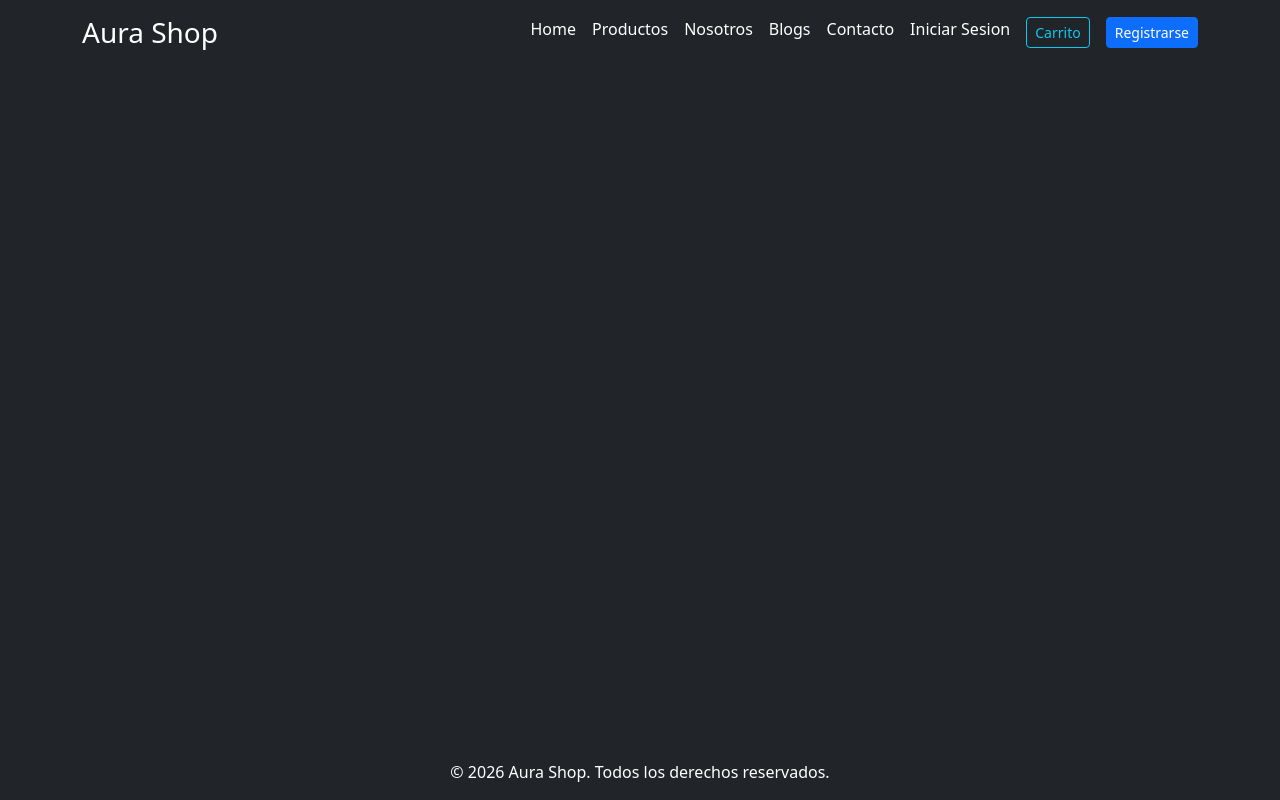
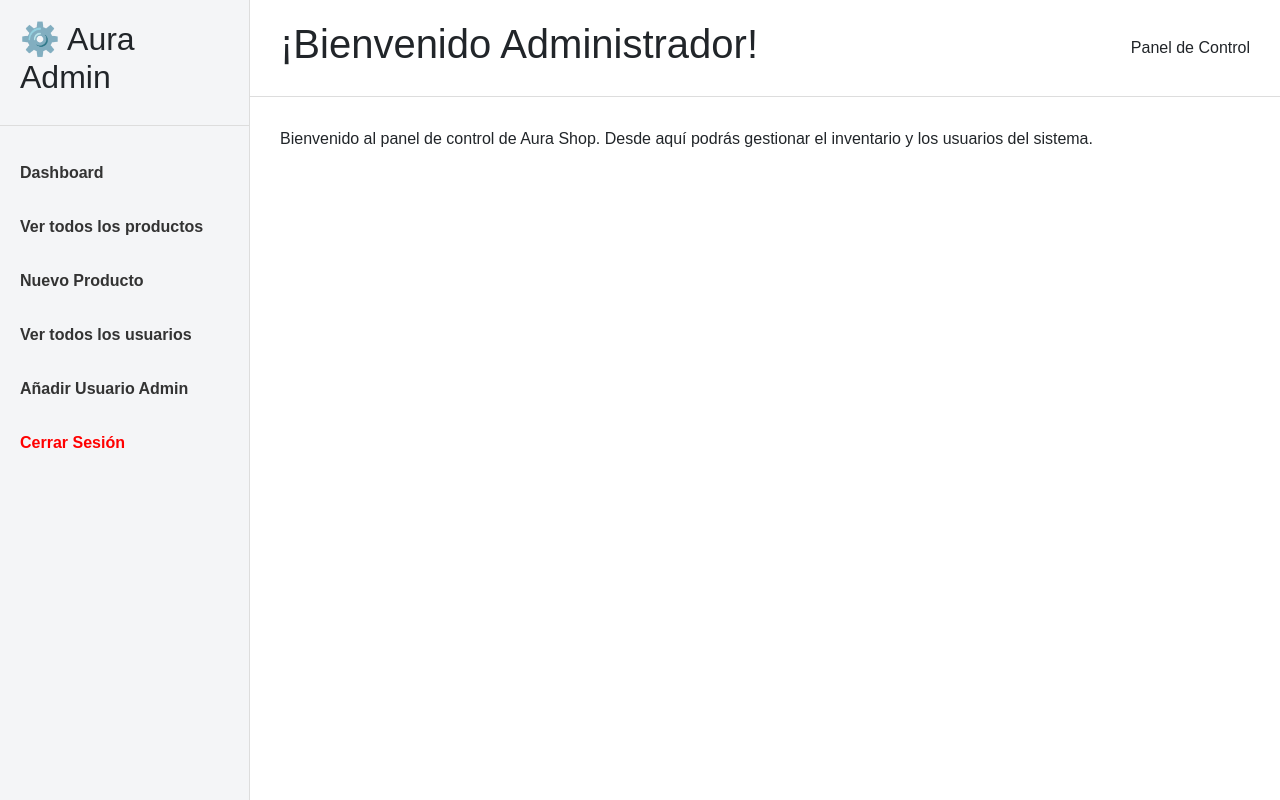
Before and after one commit to Fernand0SC/aura-shopEV2, a React (Vite) app: page /admin in a window 1280 px wide. Built offline with nearby package versions, Linux system fonts and the light colour scheme.

Commit message:
Se crea AdminLayout y se configuran rutas separadas para el panel de administracion

```diff
--- a/src/App.jsx
+++ b/src/App.jsx
@@ -1,4 +1,6 @@
 import { BrowserRouter as Router, Routes, Route } from 'react-router-dom';
+
+// Componentes y Páginas del Cliente
 import { Header } from './components/Header';
 import { Footer } from './components/Footer';
 import { Home } from './pages/Home';
@@ -10,25 +12,37 @@ import { Registro } from './pages/Registro';
 import { Nosotros } from './pages/Nosotros';
 import { Blogs } from './pages/Blogs';
 
+// Páginas del Administrador
+import { AdminHome } from './pages/AdminHome';
+
+//molde cliente (con Header y Footer)
+const ClientLayout = ({ children }) => (
+  <div className="d-flex flex-column min-vh-100 bg-dark text-white">
+    <Header />
+    <main className="flex-grow-1">
+      {children}
+    </main>
+    <Footer />
+  </div>
+);
+
 function App() {
   return (
     <Router>
-      <div className="d-flex flex-column min-vh-100 bg-dark text-white">
-        <Header />
-        <main className="flex-grow-1">
-          <Routes>
-            <Route path="/" element={<Home />} />
-            <Route path="/productos" element={<Productos />} />
-            <Route path="/carrito" element={<Carrito />} />
-            <Route path="/contacto" element={<Contacto />} />
-            <Route path="/login" element={<Login />} />
-            <Route path="/registro" element={<Registro />} />
-            <Route path="/nosotros" element={<Nosotros />} />
-            <Route path="/blogs" element={<Blogs />} />
-          </Routes>
-        </main>
-        <Footer />
-      </div>
+      <Routes>
+        {/*CLIENTE*/}
+        <Route path="/" element={<ClientLayout><Home /></ClientLayout>} />
+        <Route path="/productos" element={<ClientLayout><Productos /></ClientLayout>} />
+        <Route path="/carrito" element={<ClientLayout><Carrito /></ClientLayout>} />
+        <Route path="/contacto" element={<ClientLayout><Contacto /></ClientLayout>} />
+        <Route path="/login" element={<ClientLayout><Login /></ClientLayout>} />
+        <Route path="/registro" element={<ClientLayout><Registro /></ClientLayout>} />
+        <Route path="/nosotros" element={<ClientLayout><Nosotros /></ClientLayout>} />
+        <Route path="/blogs" element={<ClientLayout><Blogs /></ClientLayout>} />
+
+        {/*ADMINISTRADOR */}
+        <Route path="/admin" element={<AdminHome />} />
+      </Routes>
     </Router>
   );
 }
--- /dev/null
+++ b/src/components/AdminLayout.jsx
@@ -0,0 +1,33 @@
+import { Link } from 'react-router-dom';
+import '../styles/admin-style.css'; // Importamos tus estilos originales
+
+export const AdminLayout = ({ children, titulo }) => {
+    return (
+        <div className="admin-layout">
+            <aside className="sidebar">
+                <div className="brand">
+                    <h2>⚙️ Aura Admin</h2>
+                </div>
+                <nav className="admin-menu">
+                    <ul>
+                        <li><Link to="/admin">Dashboard</Link></li>
+                        <li><Link to="/admin/productos">Ver todos los productos</Link></li>
+                        <li><Link to="/admin/producto/nuevo">Nuevo Producto</Link></li>
+                        <li><Link to="/admin/usuarios">Ver todos los usuarios</Link></li>
+                        <li><Link to="/admin/usuario/nuevo">Añadir Usuario Admin</Link></li>
+                        <li><Link to="/" className="btn-logout">Cerrar Sesión</Link></li>
+                    </ul>
+                </nav>
+            </aside>
+            <main className="main-content">
+                <header className="top-header">
+                    <h1>{titulo}</h1>
+                    <span>Panel de Control</span>
+                </header>
+                <section className="content-area">
+                    {children}
+                </section>
+            </main>
+        </div>
+    );
+};
--- /dev/null
+++ b/src/pages/AdminHome.jsx
@@ -0,0 +1,9 @@
+import { AdminLayout } from '../components/AdminLayout';
+
+export const AdminHome = () => {
+    return (
+        <AdminLayout titulo="¡Bienvenido Administrador!">
+            <p>Bienvenido al panel de control de Aura Shop. Desde aquí podrás gestionar el inventario y los usuarios del sistema.</p>
+        </AdminLayout>
+    );
+};
--- /dev/null
+++ b/src/styles/admin-style.css
@@ -0,0 +1,80 @@
+/* Reseteo básico */
+* { margin: 0; padding: 0; box-sizing: border-box; font-family: Arial, sans-serif; }
+
+.admin-layout { display: flex; min-height: 100vh; }
+
+/* Menú Lateral */
+.sidebar { width: 250px; background-color: #f4f5f7; border-right: 1px solid #ddd; display: flex; flex-direction: column; }
+.brand { padding: 20px; border-bottom: 1px solid #ddd; }
+.admin-menu ul { list-style: none; padding: 20px 0; }
+.admin-menu ul li a { display: block; padding: 15px 20px; text-decoration: none; color: #333; font-weight: bold; }
+.admin-menu ul li a:hover, .admin-menu ul li a.active { background-color: #e2e6ea; color: #0056b3; }
+.btn-logout { color: red !important; }
+
+/* Contenido Central */
+.main-content { flex: 1; display: flex; flex-direction: column; }
+.top-header { display: flex; justify-content: space-between; align-items: center; padding: 20px 30px; border-bottom: 1px solid #ddd; }
+.content-area { padding: 30px; background-color: #ffffff; flex: 1; }
+
+/* Formularios y Listas */
+.admin-form { max-width: 500px; background: #f9f9f9; padding: 20px; border-radius: 8px; border: 1px solid #ddd; }
+.form-group { margin-bottom: 15px; }
+.form-group label { display: block; margin-bottom: 5px; font-weight: bold; }
+.form-group input, .form-group select { width: 100%; padding: 8px; border: 1px solid #ccc; border-radius: 4px; }
+.error-msg { color: red; display: none; font-size: 12px; margin-top: 5px; }
+.btn-submit { padding: 10px 20px; background-color: #007bff; color: white; border: none; border-radius: 4px; cursor: pointer; font-weight: bold; }
+.btn-submit:hover { background-color: #0056b3; }
+
+.perfil-usuario h2 { border-bottom: 1px solid #ccc; padding-bottom: 5px; margin-top: 20px; }
+.perfil-usuario ul { list-style: none; margin-top: 10px; margin-bottom: 20px; }
+.perfil-usuario li { margin-bottom: 8px; }
+.img-producto-destacado {
+    max-width: 300px;
+    border: 1px solid #ccc;
+    border-radius: 8px;
+}
+.mensaje-exito {
+    color: green;
+    font-weight: bold;
+    margin-top: 15px;
+    display: none;
+}
+
+.input-bloqueado {
+    background-color: #e9ecef;
+    cursor: not-allowed;
+}
+.tabla-admin {
+    width: 100%;
+    border-collapse: collapse;
+    background-color: white;
+}
+
+.tabla-admin th,
+.tabla-admin td {
+    border: 1px solid #ccc;
+    padding: 10px;
+    text-align: left;
+}
+
+.tabla-admin thead tr {
+    background-color: #f4f5f7;
+}
+
+.btn-editar {
+    color: #007bff;
+    text-decoration: none;
+    font-weight: bold;
+}
+.btn-editar:hover {
+    text-decoration: underline;
+}
+
+.btn-eliminar {
+    color: red;
+    text-decoration: none;
+    font-weight: bold;
+}
+.btn-eliminar:hover {
+    text-decoration: underline;
+}
```
